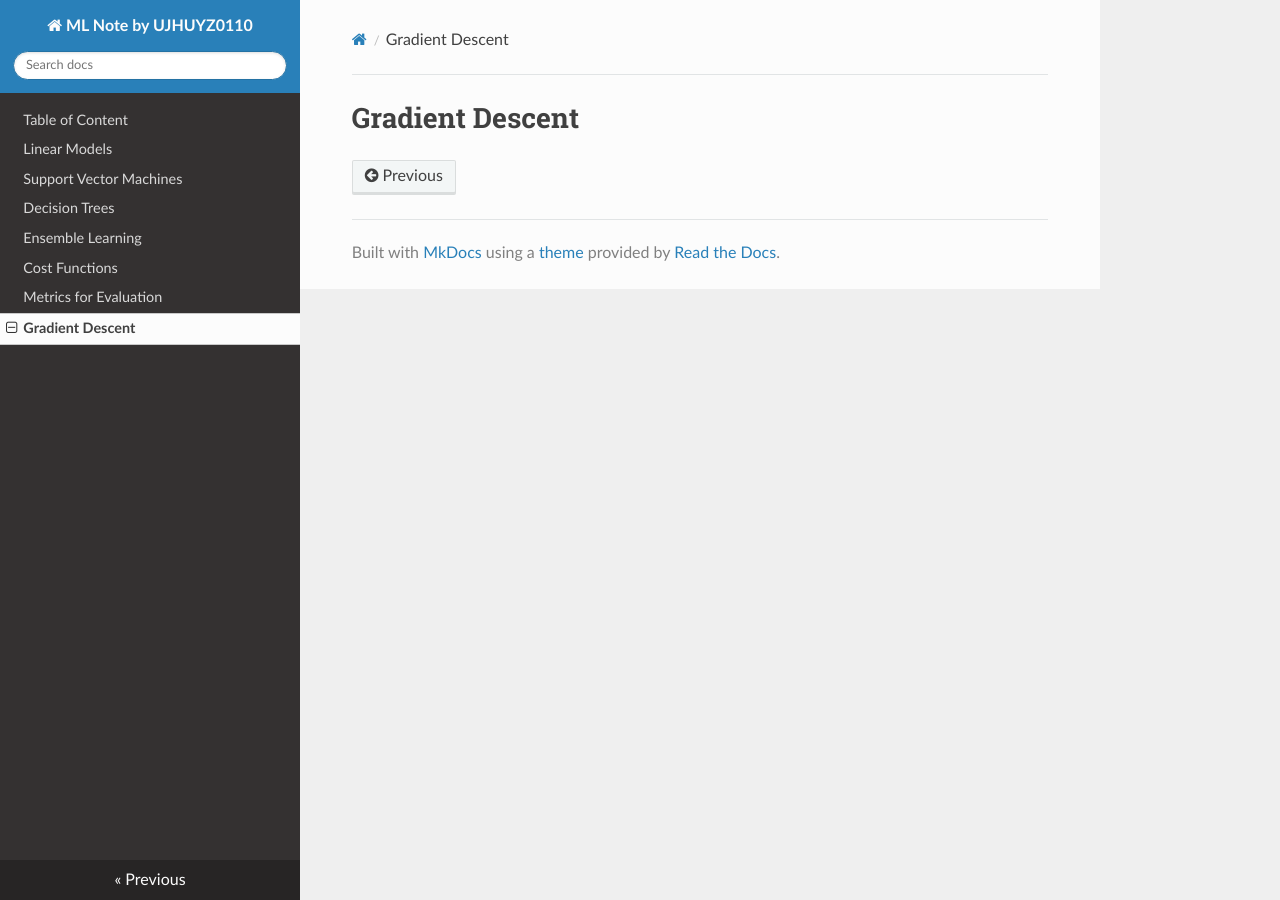
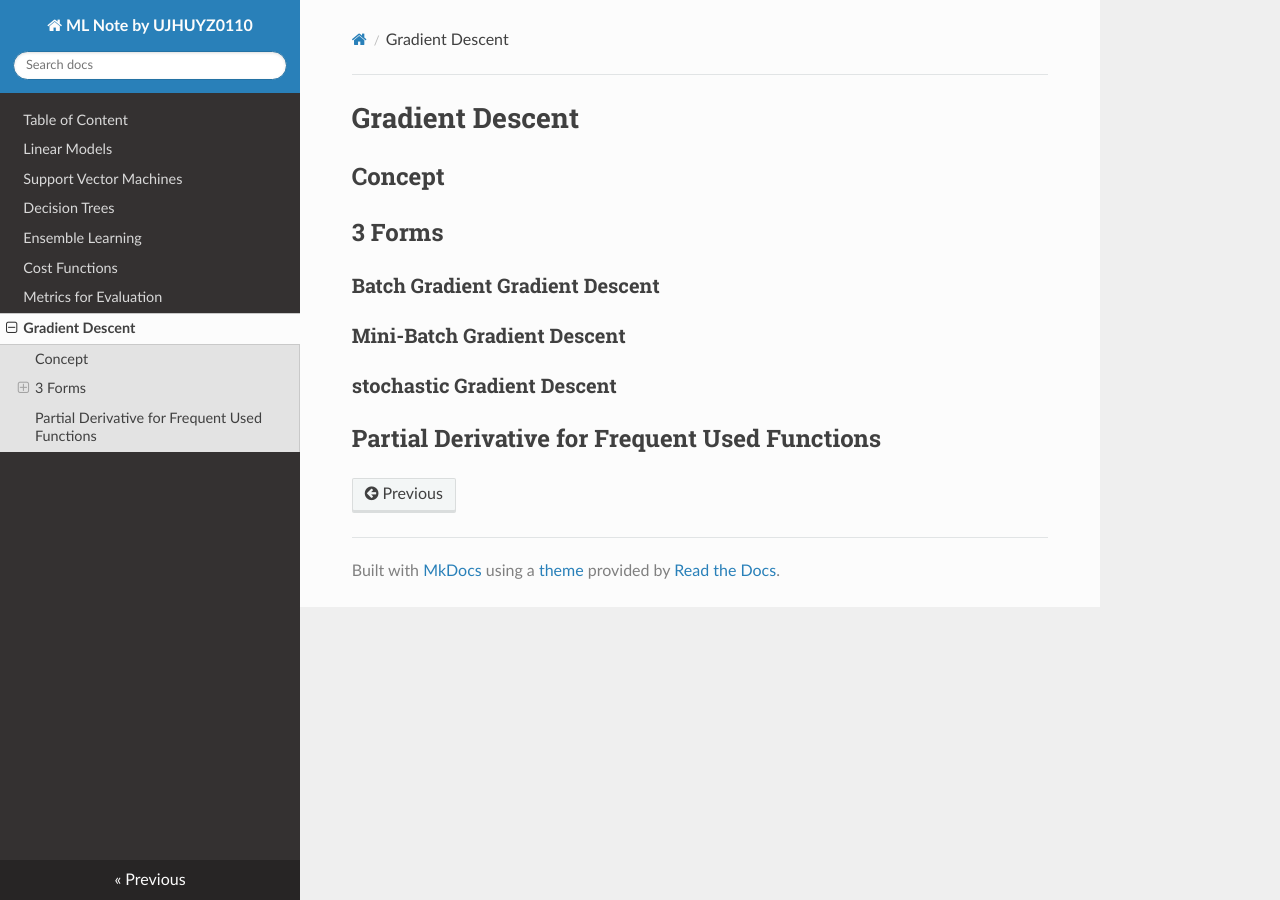
Before and after one commit to ivanyschen/ml_note, an MkDocs documentation site: the page built from docs/gradient_descent.md, in a window 1280 px wide. Built offline with MkDocs 1.6.1, drawn with Linux system fonts in a browser that asks for light colours; nearby versions of some CDN libraries; old or Windows-style settings are respelled for this version of MkDocs.

Commit message:
added outline for gradient descent

```diff
--- a/docs/gradient_descent.md
+++ b/docs/gradient_descent.md
@@ -1 +1,13 @@
 # Gradient Descent
+
+## Concept
+
+## 3 Forms
+
+### Batch Gradient Gradient Descent
+
+### Mini-Batch Gradient Descent
+
+### stochastic Gradient Descent
+
+## Partial Derivative for Frequent Used Functions
```
